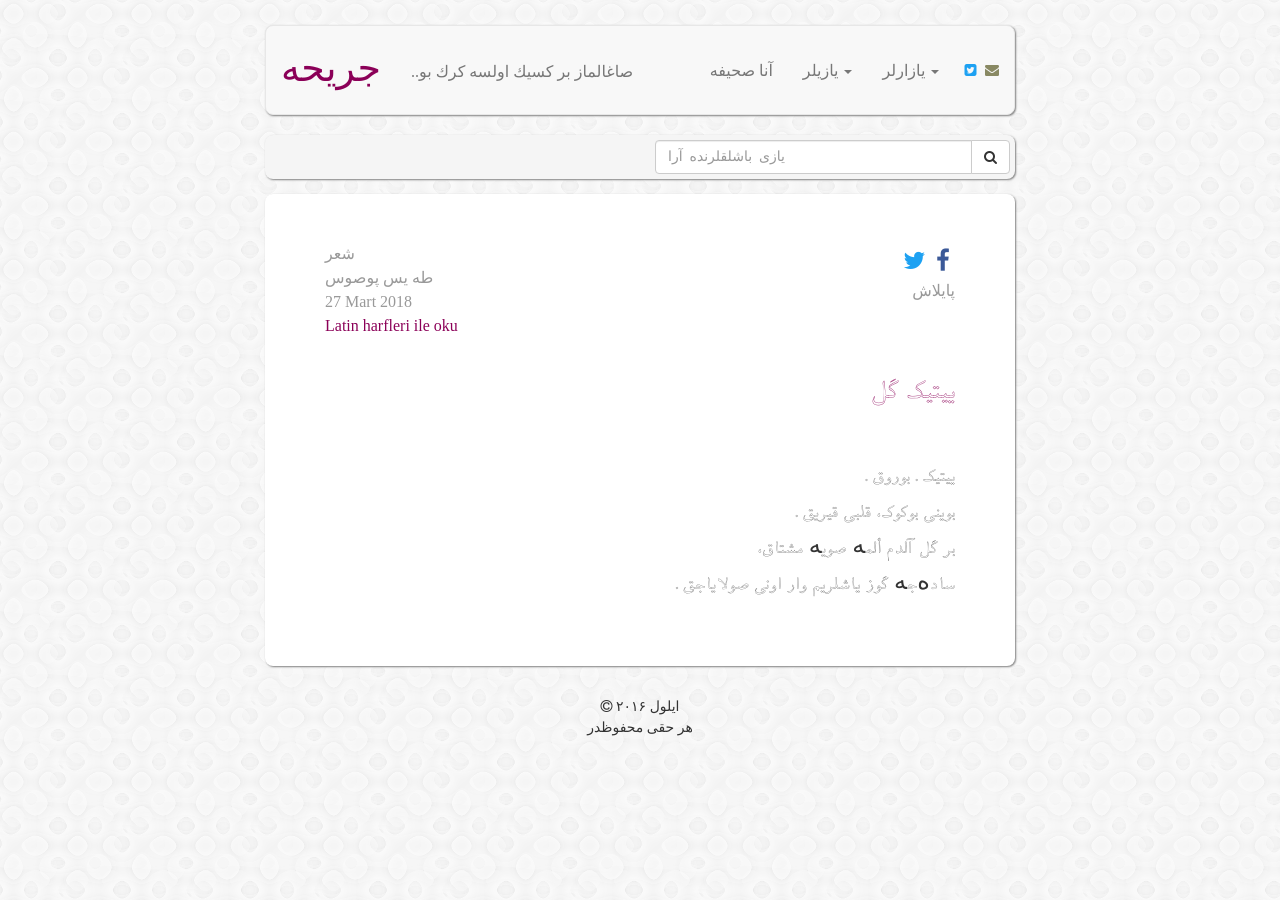
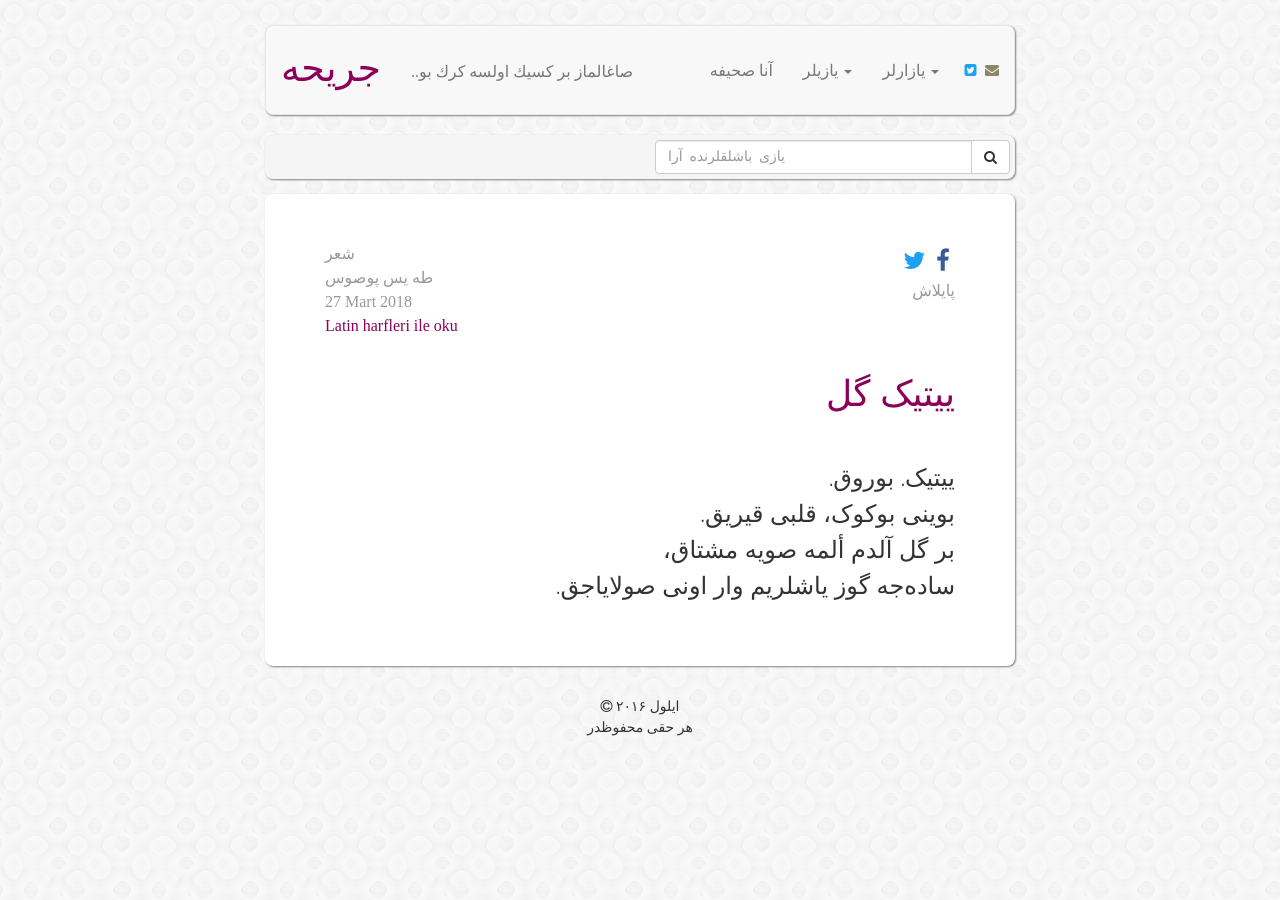
Before and after one commit to muhammedaydogdu/muhammedaydogdu.github.io, a Jekyll site: the page built from _posts/2018-03-27-yitik-gul-os.md, in a window 1280 px wide. Built offline with Jekyll 4.4.1, drawn with Linux system fonts in a browser that asks for light colours; some web fonts are replaced.

Commit message:
Update style.css

```diff
--- a/css/style.css
+++ b/css/style.css
@@ -135,7 +135,7 @@
 }
 
 .os-text {
-  font-family: Tawfig;
+  font-family: Aref Ruqaa', serif;
 }
 
 .container .jumbotron .os-text p {
```
